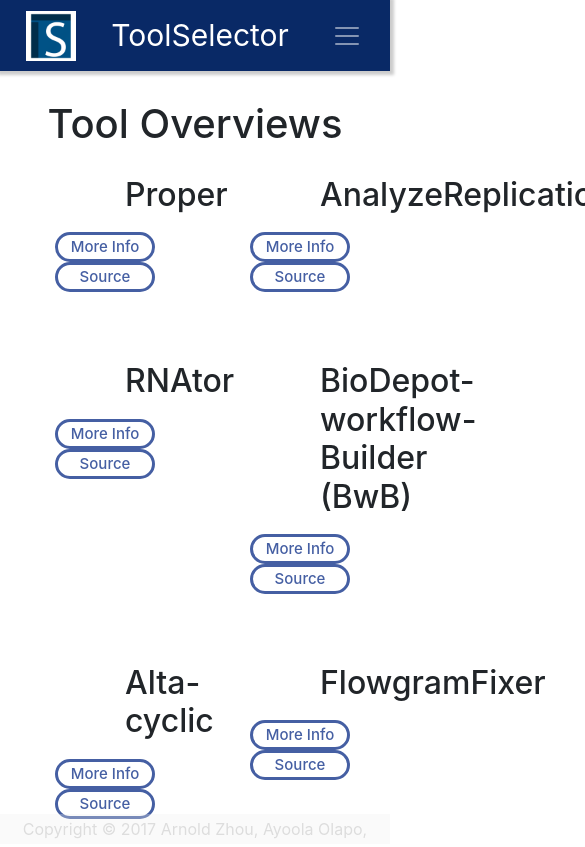
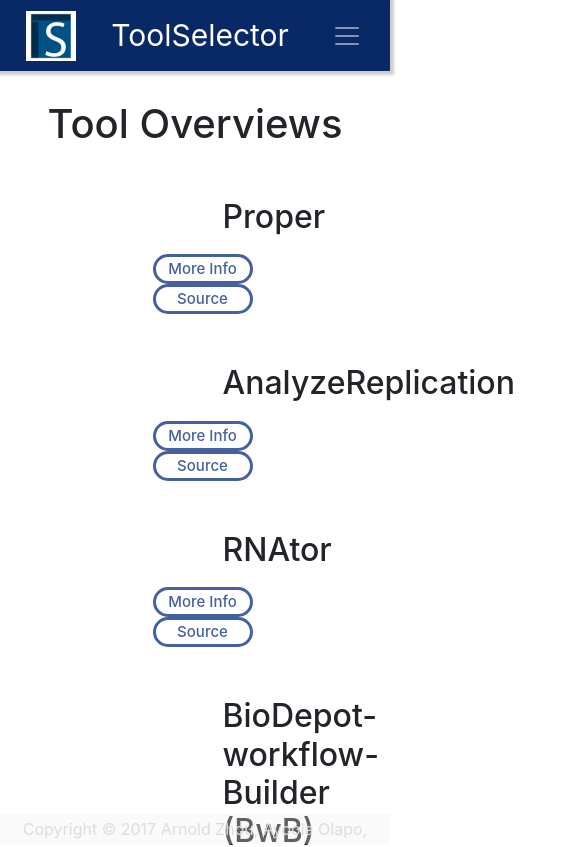
Before and after one commit to ahazhou/BIOINF527GroupProject, an Angular app in the folder toolselector/: page /tool-overview in a window 390 px wide. Shown: the top 847 px of the page, 585 px wide, since content can reach past the window. Built offline with nearby package versions, Linux system fonts and the light colour scheme.

Commit message:
fixed tool-overviews page to make it more dynamic

```diff
--- a/toolselector/src/app/tool-overview/tool-overview.component.css
+++ b/toolselector/src/app/tool-overview/tool-overview.component.css
@@ -42,6 +42,8 @@
 
 .tool-container{
     position: relative;
+    -webkit-transition: all 0.3s ease-in-out 0s;
+    transition: all 0.3s ease-in-out 0s;
 }
 
 .tool-container > div{
@@ -101,3 +103,12 @@
     -webkit-transition: all 0.3s ease-in-out 0s;
     transition: all 0.3s ease-in-out 0s;
 }
+
+@media (max-width: 1200px){
+    .tool-container{
+        float: none !important;
+        margin: 50px auto !important;
+        -webkit-transition: all 0.3s ease-in-out 0s;
+        transition: all 0.3s ease-in-out 0s;
+    }
+}
```
